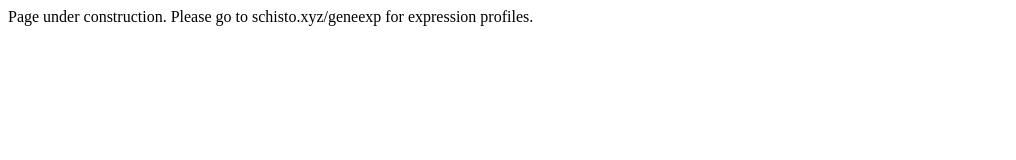
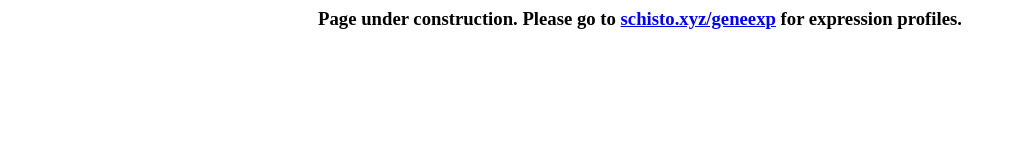
Before and after one commit to schistos/schistos.github.io, a plain HTML site: page index.html in a window 1280 px wide. Shown: the whole page, without its empty margins (0-1016 px from the left). Drawn offline with Linux system fonts and the light colour scheme.

Commit message:
Update index.html

```diff
--- a/index.html
+++ b/index.html
@@ -2,7 +2,7 @@
 
 <body>
 
-Page under construction. Please go to schisto.xyz/geneexp for expression profiles.
+<center><h3>Page under construction. Please go to <a href="http://schisto.xyz/geneexp">schisto.xyz/geneexp</a> for expression profiles.</h3></center>
 
 </body>
 
```
